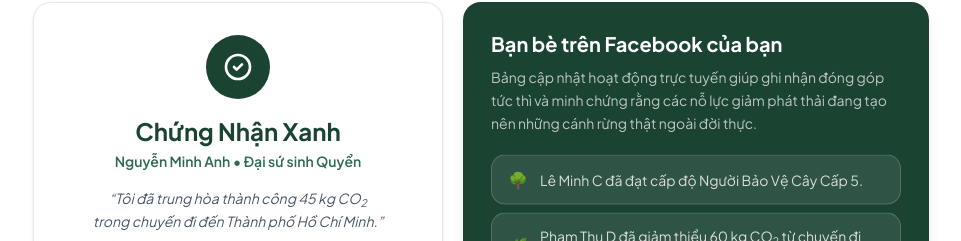
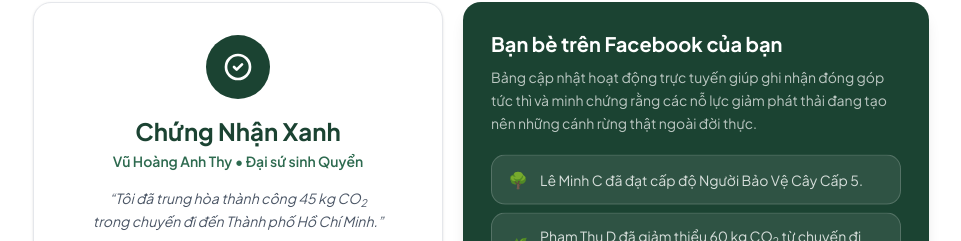
Before and after one commit to NToan324/eco-travel-web, a Next.js app: page / in a window 1280 px wide. Shown: the part 2080-2321 px from the top of the page, without its empty margins (159-1120 px from the left). Built offline with nearby package versions, Linux system fonts and the light colour scheme.

Commit message:
[FiX]: name

```diff
--- a/components/certificate/activityTicker.tsx
+++ b/components/certificate/activityTicker.tsx
@@ -104,7 +104,7 @@
   const handleDownload = async () => {
     setDownloaded(true);
     // const data: CertificateData = {
-    //   userName: "Nguyễn Minh Anh",
+    //   userName: "Vũ Hoàng Anh Thy",
     //   ecoTitle: "Sổ giờ xanh",
     //   achievementText: `Tôi đã trung hòa 45 kg CO2 cho hành trình đến TP. Hồ Chí Minh`,
     //   destination: "TP. Hồ Chí Minh",
@@ -162,7 +162,7 @@
                   Chứng Nhận Xanh
                 </h2>
                 <p className="mt-1 text-sm font-semibold text-[#2D6A4F]">
-                  Nguyễn Minh Anh • Đại sứ sinh Quyển
+                  Vũ Hoàng Anh Thy • Đại sứ sinh Quyển
                 </p>
               </div>
 
--- a/mockup/profile-mock.ts
+++ b/mockup/profile-mock.ts
@@ -10,7 +10,7 @@
 } from "@/types/profile";
 
 export const mockUser: UserProfile = {
-  name: "Nguyễn Minh Anh",
+  name: "Vũ Hoàng Anh Thy",
   membershipLabel: "Thành viên Xanh",
   avatarUrl: "https://i.pravatar.cc/160?img=47",
 };
```
Also changed, not shown: public/certificate.jpeg.
